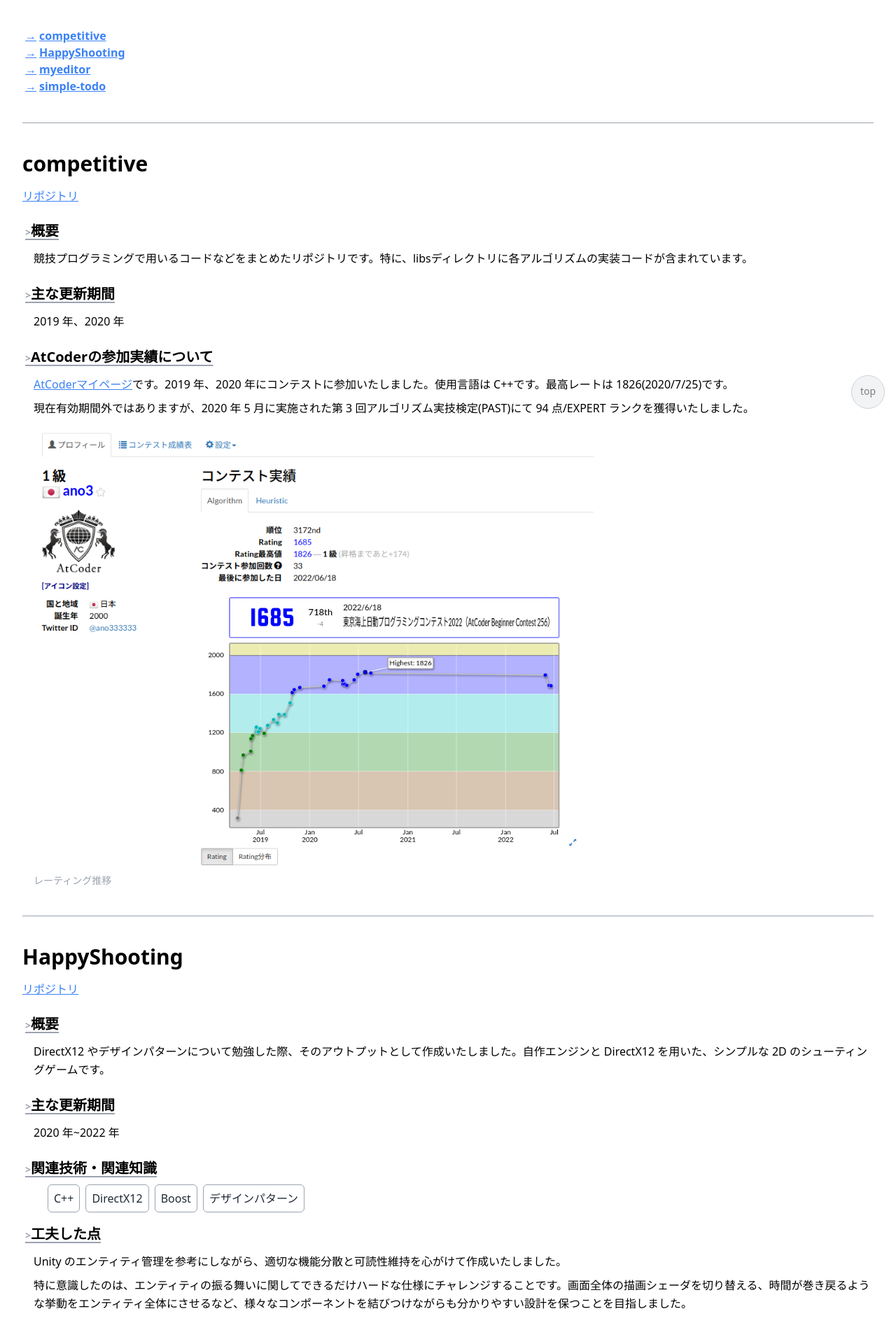
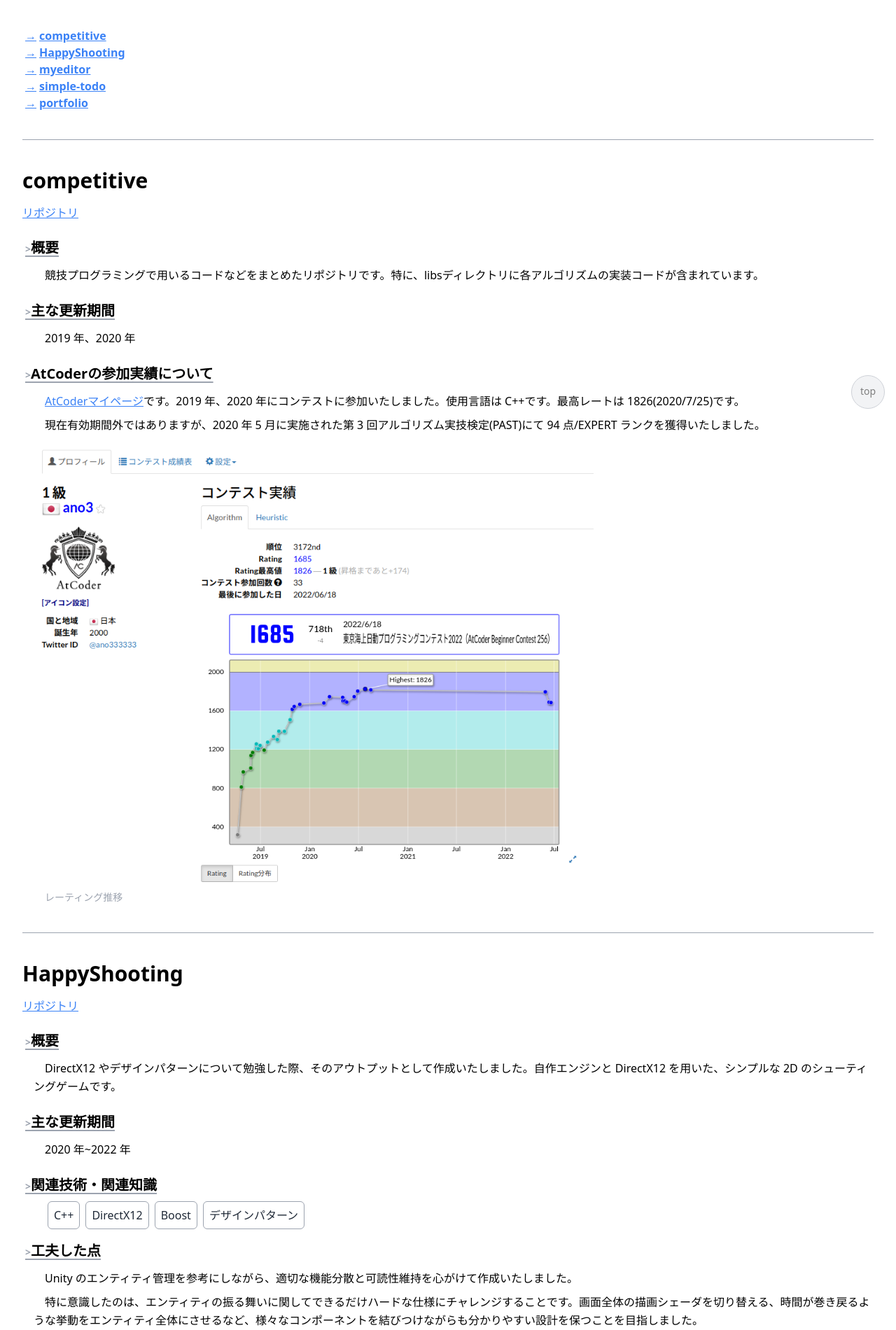
Before and after one commit to kikuchi-masahide/portfolio, a React (Vite) app: page / in a window 1280 px wide. Shown: the part 200-2100 px from the top of the page at 70% size. Built offline with nearby package versions, Linux system fonts and the light colour scheme.

Commit message:
微修正
- ページ内リンクに"portfolio"を追加
- リンクのtarget="_blank"
- インデント

```diff
--- a/src/App.tsx
+++ b/src/App.tsx
@@ -28,6 +28,7 @@
                         "HappyShooting",
                         "myeditor",
                         "simple-todo",
+                        "portfolio",
                     ]}
                 />
                 <Hr />
--- a/src/components/link.tsx
+++ b/src/components/link.tsx
@@ -8,6 +8,7 @@
         <a
             href={props.href}
             className="text-blue-500 underline hover:text-blue-600"
+            target="_blank"
         >
             {props.children}
         </a>
--- a/src/components/section.tsx
+++ b/src/components/section.tsx
@@ -9,7 +9,7 @@
             <h2 className="text-xl underline decoration-gray-400 underline-offset-4 font-bold mt-6 mb-3 before:content-['>'] before:text-sm before:ml-1 before:text-gray-400">
                 {props.title}
             </h2>
-            <div className="ml-4 mb-3 leading-relaxed space-y-2">
+            <div className="ml-4 mb-3 leading-relaxed space-y-2 indent-4">
                 {props.children}
             </div>
         </>
--- a/src/components/skillsList.tsx
+++ b/src/components/skillsList.tsx
@@ -5,9 +5,9 @@
 export default function SkillsList(props: SkillsListPropsType) {
     return (
         <>
-            <ul className="m-4">
+            <ul className="my-4">
                 {props.items.map((item) => (
-                    <li key={item} className="border border-gray-400 rounded-md inline p-2 mx-1 text-gray-800">
+                    <li key={item} className="border border-gray-400 rounded-md inline p-2 m-1 text-gray-800">
                         {item}
                     </li>
                 ))}
```
